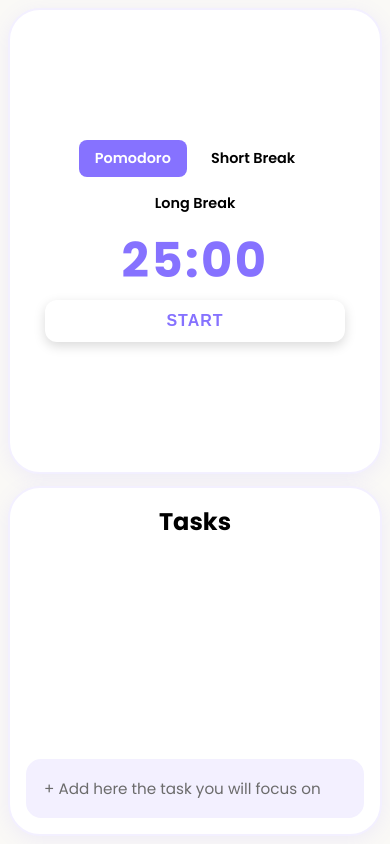
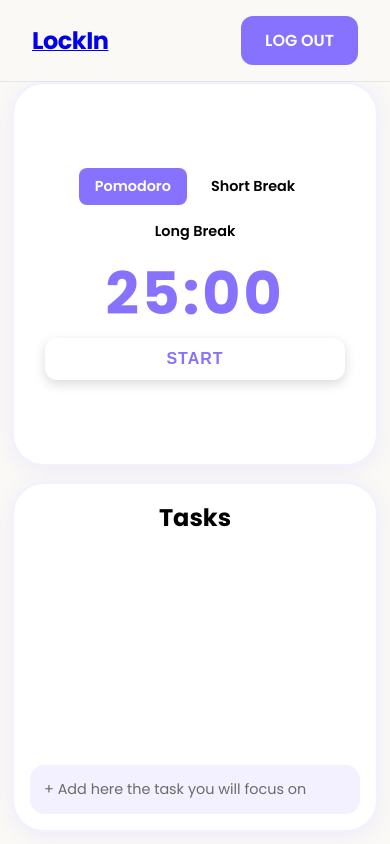
Before and after one commit to Klomegah/FinalProject_Klomegah, a PHP site: page /PomodoroPages/pomodoro.html in a window 390 px wide. Run offline with PHP 8.4, Linux system fonts and the light colour scheme.

Commit message:
refactor: update navbar class names for consistency and improve styling

```diff
--- a/PomodoroPages/pomodoro.html
+++ b/PomodoroPages/pomodoro.html
@@ -10,6 +10,19 @@
 </head>
 
 <body>
+    <!-- Navigation Bar -->
+    <nav class="navbar">
+        <div class="nav-container">
+            <a href="../LandingPages/landing.html" class="app-logo">
+                <span class="logo-text">LockIn</span>
+            </a>
+
+            <div class="nav-actions">
+                <a href="../Logout.php" class="logout-btn">Log Out</a>
+            </div>
+        </div>
+    </nav>
+
     <div class="main-wrapper">
         <!-- Left Side: Timer Section -->
         <div class="timer-section">
--- a/PomodoroPages/pomodorostyle.css
+++ b/PomodoroPages/pomodorostyle.css
@@ -7,6 +7,14 @@
     --text-color: black;
     --input-color: #F3F0FF;
     --bg-off-white: #FAF9F6;
+    --primary-purple: #8672FF;
+    --primary-purple-dark: #6B4EFF;
+    --text-dark: #1A1A1A;
+    --text-medium: #4A4A4A;
+    --border-light: #E5E5E5;
+    --spacing-sm: 1rem;
+    --spacing-md: 2rem;
+    --transition-medium: 0.3s ease;
 }
 
 * {
@@ -16,13 +24,86 @@
 }
 
 body {
-    min-height: 100vh;
-    overflow-x: hidden;
-    overflow-y: auto;
+    height: 100vh;
+    overflow: hidden;
     background-color: var(--bg-off-white);
     font-family: 'Poppins', sans-serif;
     display: flex;
     flex-direction: column;
+    padding-top: 70px;
+}
+
+/* App Navbar - Matching Landing Page Style */
+.navbar {
+    position: fixed;
+    top: 0;
+    left: 0;
+    right: 0;
+    background: rgba(250, 249, 246, 0.95);
+    backdrop-filter: blur(10px);
+    -webkit-backdrop-filter: blur(10px);
+    border-bottom: 1px solid var(--border-light);
+    z-index: 1000;
+    padding: var(--spacing-sm) 0;
+    transition: all var(--transition-medium);
+}
+
+.nav-container {
+    max-width: 1400px;
+    margin: 0 auto;
+    padding: 0 var(--spacing-md);
+    display: flex;
+    justify-content: space-between;
+    align-items: center;
+}
+
+.logo {
+    display: flex;
+    align-items: center;
+    text-decoration: none;
+    color: var(--text-dark);
+}
+
+.logo-text {
+    font-size: 1.5rem;
+    font-weight: 700;
+    letter-spacing: -0.02em;
+    font-family: 'Poppins', sans-serif;
+}
+
+.logo:hover {
+    opacity: 0.8;
+}
+
+.nav-actions {
+    display: flex;
+    gap: var(--spacing-sm);
+    align-items: center;
+}
+
+.logout-btn {
+    padding: 0.75rem 1.5rem;
+    border-radius: 12px;
+    font-weight: 600;
+    text-decoration: none;
+    display: inline-block;
+    transition: all var(--transition-medium);
+    border: none;
+    cursor: pointer;
+    font-size: 1rem;
+    font-family: 'Poppins', sans-serif;
+}
+
+.logout-btn {
+    background-color: var(--primary-purple);
+    color: var(--base-color);
+    text-transform: uppercase;
+}
+
+.logout-btn:hover {
+    background-color: var(--primary-purple-dark);
+    transform: translateY(-2px);
+    box-shadow: 0 4px 12px rgba(134, 114, 255, 0.4);
 }
 
 
@@ -39,6 +120,8 @@
     width: 100%;
     overflow: hidden;
     align-items: stretch;
+    height: calc(100vh - 70px);
+    max-height: calc(100vh - 70px);
 }
 
 /*  TIMER SECTION (LEFT)     */
@@ -159,9 +242,10 @@
     gap: 1rem;
     color: var(--text-color);
     box-shadow: 0 4px 20px rgba(134, 114, 255, 0.1);
-    min-height: 100%;
+    height: 100%;
     max-height: 100%;
     overflow: hidden;
+    flex-shrink: 0;
 }
 
 .tasks-title {
@@ -251,6 +335,8 @@
 .add-task-box {
     margin-top: auto;
     flex-shrink: 0;
+    width: 100%;
+    display: block;
 }
 
 #task-input {
@@ -263,6 +349,7 @@
     font-family: 'Poppins', sans-serif;
     font-size: 0.95rem;
     transition: border-color 0.2s, background 0.2s;
+    box-sizing: border-box;
 }
 
 #task-input::placeholder {
@@ -285,14 +372,23 @@
 
 @media (max-width: 968px) {
     body {
+        min-height: 100vh;
+        height: auto;
         overflow-y: auto;
+        overflow-x: hidden;
+        padding-top: 70px;
+    }
+
+    .app-nav-container {
+        padding: 0 var(--spacing-sm);
     }
 
     .main-wrapper {
         flex-direction: column;
         padding: 1rem;
-        gap: 1rem;
-        min-height: auto;
+        gap: 1.5rem;
+        height: auto;
+        min-height: calc(100vh - 70px);
         overflow: visible;
     }
 
@@ -301,14 +397,29 @@
         min-height: auto;
     }
 
+    .container {
+        max-width: 100%;
+        padding: 2em 2em;
+        gap: 20px;
+        min-height: 400px;
+        width: 100%;
+    }
+
+    .timer {
+        font-size: clamp(3em, 12vw, 5em);
+    }
+
     .tasks-section {
         width: 100%;
         max-width: 600px;
         margin: 0 auto;
         flex-shrink: 1;
         min-height: 400px;
-        max-height: 70vh;
-        overflow: hidden;
+        max-height: none;
+        height: auto;
+        overflow: visible;
+        display: flex;
+        flex-direction: column;
     }
 
     .tasks-header {
@@ -317,24 +428,15 @@
 
     .tasks-list {
         flex: 1;
-        min-height: 0;
+        min-height: 200px;
+        max-height: 400px;
         overflow-y: auto;
     }
 
     .add-task-box {
         flex-shrink: 0;
-        margin-top: auto;
-    }
-
-    .container {
-        max-width: 100%;
-        padding: 1.5em 2em;
-        gap: 15px;
-        min-height: auto;
-    }
-
-    .timer {
-        font-size: clamp(2.5em, 10vw, 4em);
+        margin-top: 1rem;
+        width: 100%;
     }
 
     .tasks-header {
@@ -357,42 +459,74 @@
 
 
 @media (max-width: 480px) {
+    body {
+        min-height: 100vh;
+        height: auto;
+        overflow-y: auto;
+        overflow-x: hidden;
+        padding-top: 70px;
+    }
+
+    .app-nav-container {
+        padding: 0 1rem;
+    }
+
+    .app-logo-text {
+        font-size: 1.25rem;
+    }
+
+    .app-nav-btn {
+        padding: 0.5rem 1rem;
+        font-size: 0.9rem;
+    }
+
     .main-wrapper {
-        padding: 0.5rem;
-        gap: 0.75rem;
+        padding: 0.75rem;
+        gap: 1rem;
+        height: auto;
+        min-height: calc(100vh - 70px);
+    }
+
+    .container {
+        padding: 1.5em 1.5em;
+        min-height: 350px;
+        gap: 15px;
     }
 
     .timer {
-        font-size: 3em;
+        font-size: clamp(2.5em, 15vw, 4em);
     }
 
     .title {
         font-size: 1.8em;
     }
 
-    .container {
-        padding: 1.5em 1.5em;
-    }
-
     .tasks-section {
         padding: 1em;
         min-height: 350px;
-        max-height: 60vh;
-    }
-
-    .tasks-header {
-        flex-shrink: 0;
+        max-height: none;
+        height: auto;
+        overflow: visible;
+        display: flex;
+        flex-direction: column;
     }
 
     .tasks-list {
         flex: 1;
-        min-height: 0;
+        min-height: 150px;
+        max-height: 300px;
         overflow-y: auto;
     }
 
     .add-task-box {
         flex-shrink: 0;
-        margin-top: 0.5rem;
+        margin-top: 1rem;
+        width: 100%;
+    }
+
+    #task-input {
+        padding: 0.75rem;
+        font-size: 0.9rem;
     }
 
     .mode-selector {
```
Also changed, not shown: FeynmanPages/feynmannotes.css (+8 -8 lines), FeynmanPages/feynmannotes.html (+6 -6 lines).
